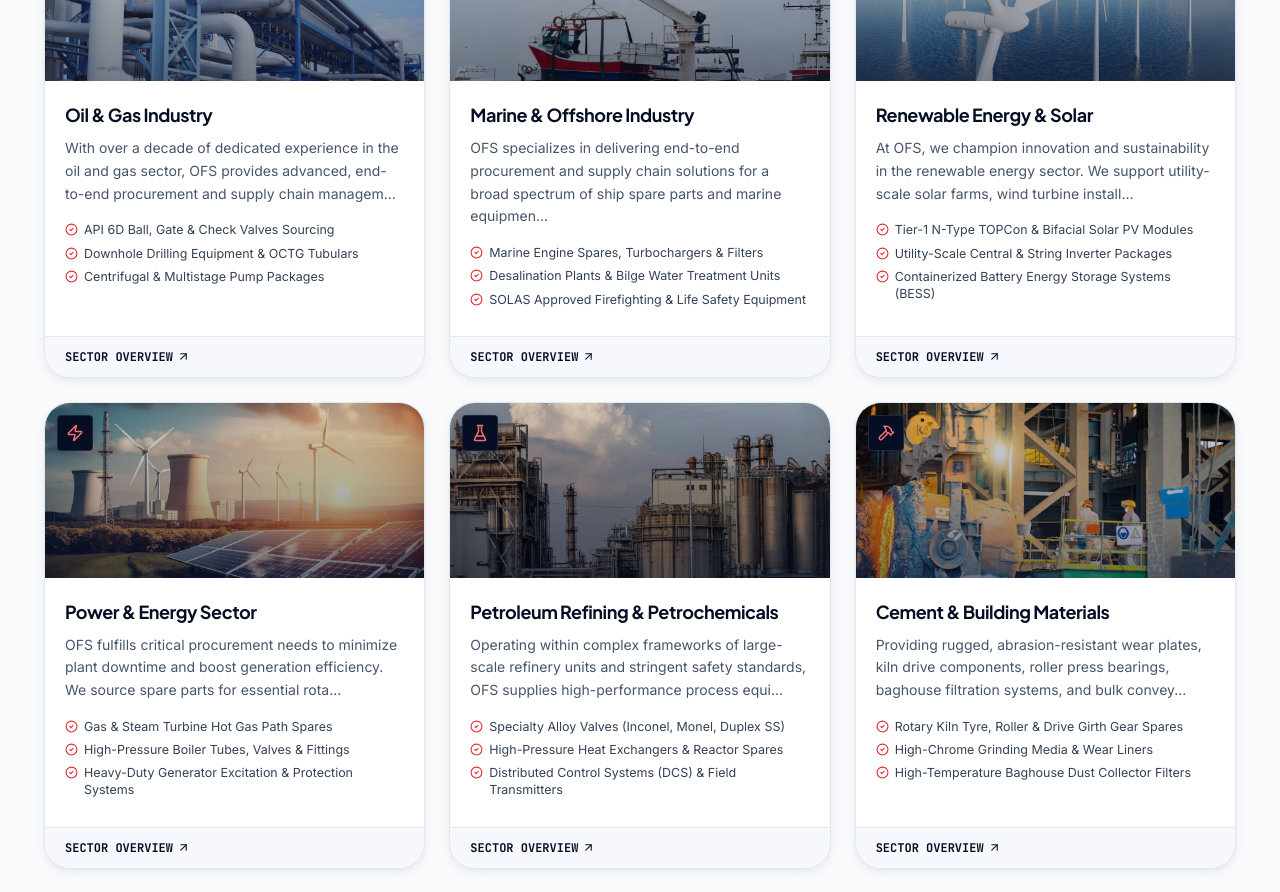
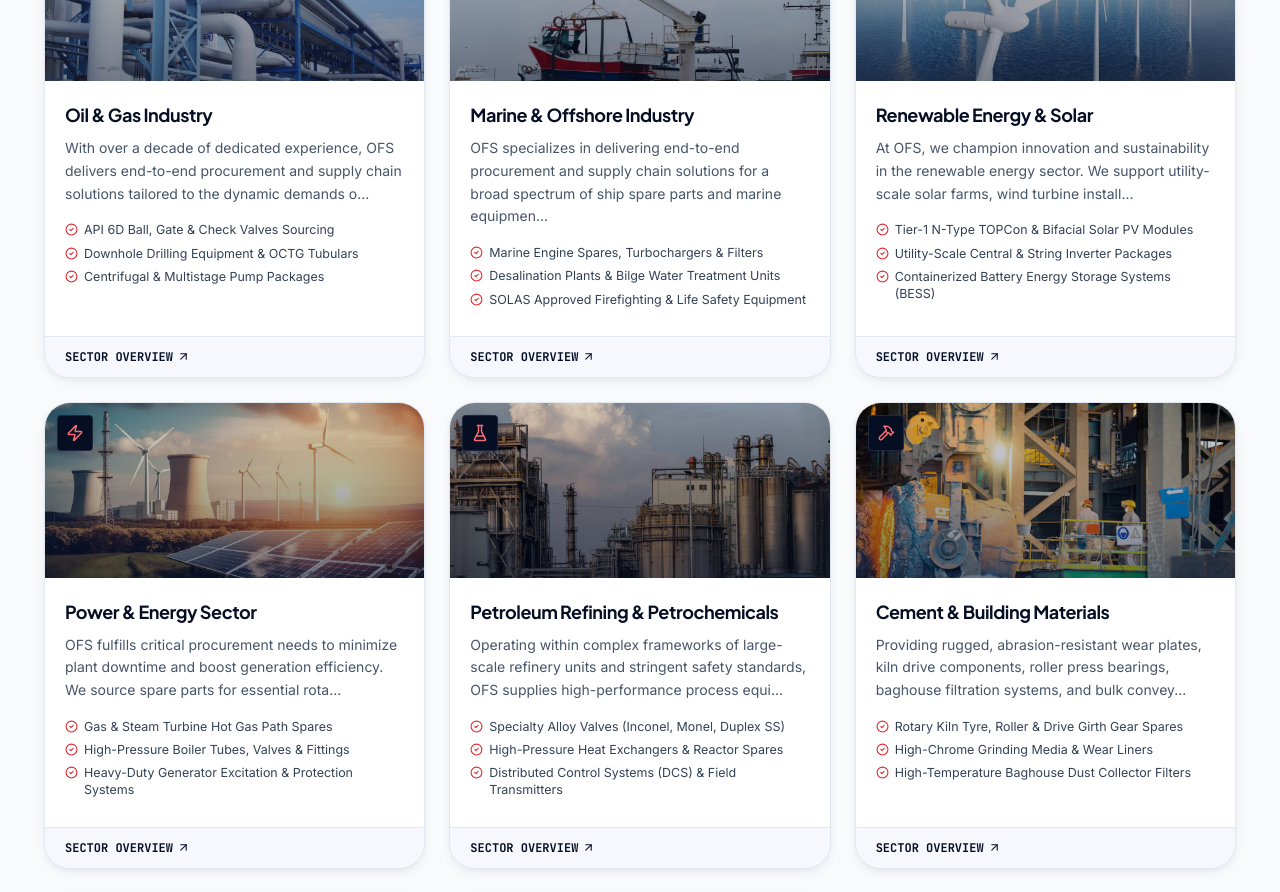
Before and after one commit to adverapvtlimited-create/OFS, a Next.js app: page /industries in a window 1280 px wide. Shown: the part 800-1692 px from the top of the page. Built offline with nearby package versions, Linux system fonts and the light colour scheme; no server answers.

Commit message:
oil and gas industries updated

```diff
--- a/src/app/industries/[slug]/page.js
+++ b/src/app/industries/[slug]/page.js
@@ -77,7 +77,7 @@ export async function generateMetadata({ params }) {
 
   return buildPageMetadata({
     title: `${ind.name} Solutions | OFS Group India`,
-    description: ind.summary,
+    description: ind.summary.replace(/\n/g, ' '),
     path: `/industries/${ind.slug}`,
     keywords: [ind.name, ind.shortName, 'OFS Group India', 'industrial procurement'],
     ogImage: ind.heroImage,
@@ -104,7 +104,7 @@ export default function SingleIndustryPage({ params }) {
       <JsonLd
         data={buildWebPageSchema({
           title: `${ind.name} Solutions | OFS Group India`,
-          description: ind.summary,
+          description: ind.summary.replace(/\n/g, ' '),
           path: `/industries/${ind.slug}`,
         })}
       />
@@ -169,9 +169,11 @@ export default function SingleIndustryPage({ params }) {
                     </TextReveal>
                   </span>
                 </h2>
-                <p className="text-[1.05rem] text-ofs-gray-700 leading-relaxed mb-8">
-                  {ind.summary}
-                </p>
+                {ind.summary.split('\n').map((paragraph, i) => (
+                  <p key={i} className="text-[1.05rem] text-ofs-gray-700 leading-relaxed mb-4 last:mb-8">
+                    {paragraph}
+                  </p>
+                ))}
 
                 {/* Key Solutions List */}
                 <div className="flex flex-col gap-3.5">
@@ -231,7 +233,7 @@ export default function SingleIndustryPage({ params }) {
                               {sub.name}
                             </h2>
                             <p className="text-xs sm:text-[0.875rem] text-ofs-gray-600 leading-relaxed mb-4">
-                              {sub.summary.slice(0, 140)}...
+                              {sub.summary.replace(/\n/g, ' ').slice(0, 140)}...
                             </p>
                             <div className="flex flex-col gap-1.5 mb-3">
                               {sub.keySolutions?.slice(0, 3).map((sol, sIndex) => (
--- a/src/app/industries/page.js
+++ b/src/app/industries/page.js
@@ -112,7 +112,7 @@ export default function IndustriesPage() {
                         </h2>
 
                         <p className="text-xs sm:text-[0.875rem] text-ofs-gray-600 leading-relaxed mb-4">
-                          {ind.summary.slice(0, 140)}...
+                          {ind.summary.replace(/\n/g, ' ').slice(0, 140)}...
                         </p>
 
                         {/* Solutions bullets */}
--- a/src/data/industries.json
+++ b/src/data/industries.json
@@ -10,8 +10,8 @@
       "slug": "procurement-shipping",
       "label": "Procurement & Shipping"
     },
-    "tagline": "Specialized Procurement & Technical Support for Upstream, Midstream & Downstream",
-    "summary": "With over a decade of dedicated experience in the oil and gas sector, OFS provides advanced, end-to-end procurement and supply chain management solutions tailored to the dynamic needs of offshore drilling rigs, refinery operations, and pipeline networks across European, North American, and Asian markets.",
+    "tagline": "Specialized Procurement Solutions for the Oil & Gas Industry",
+    "summary": "With over a decade of dedicated experience, OFS delivers end-to-end procurement and supply chain solutions tailored to the dynamic demands of upstream, midstream, and downstream operations. We proudly serve clients across European and North American markets, ensuring operational continuity in complex energy environments.\n\nOur core services encompass strategic sourcing, project scheduling, quality assurance, and expediting. By optimizing supplier evaluation and negotiation, we bring clarity, structure, and agility to high-stakes operations\u2014from greenfield developments to ongoing maintenance.\n\nWe support a wide array of vital product categories, including industrial valves, precision drilling tools, centrifugal and positive displacement pumps, and comprehensive safety equipment. Every component is meticulously sourced with a strict focus on quality, compliance, and performance.",
     "keySolutions": [
       "API 6D Ball, Gate & Check Valves Sourcing",
       "Downhole Drilling Equipment & OCTG Tubulars",
```
